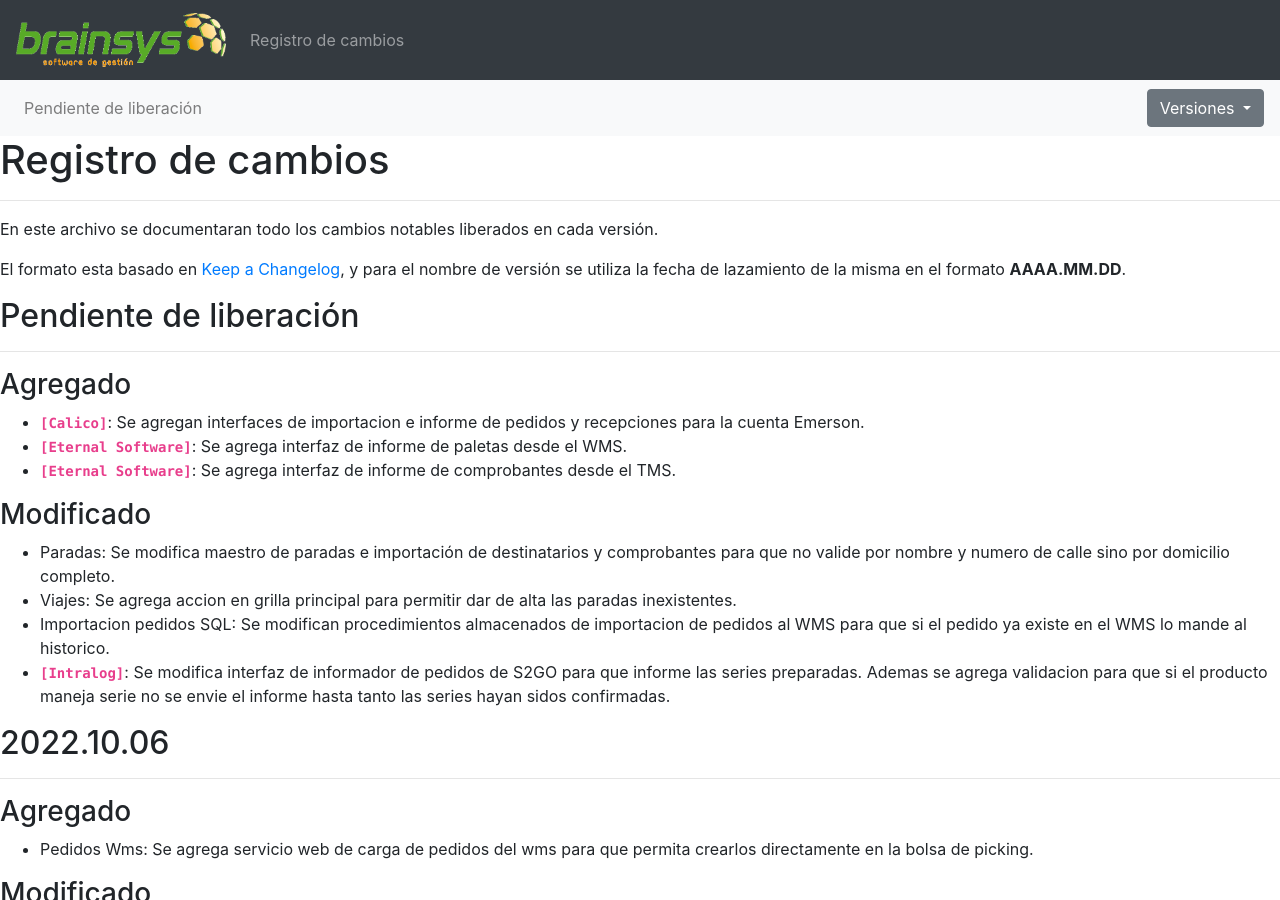
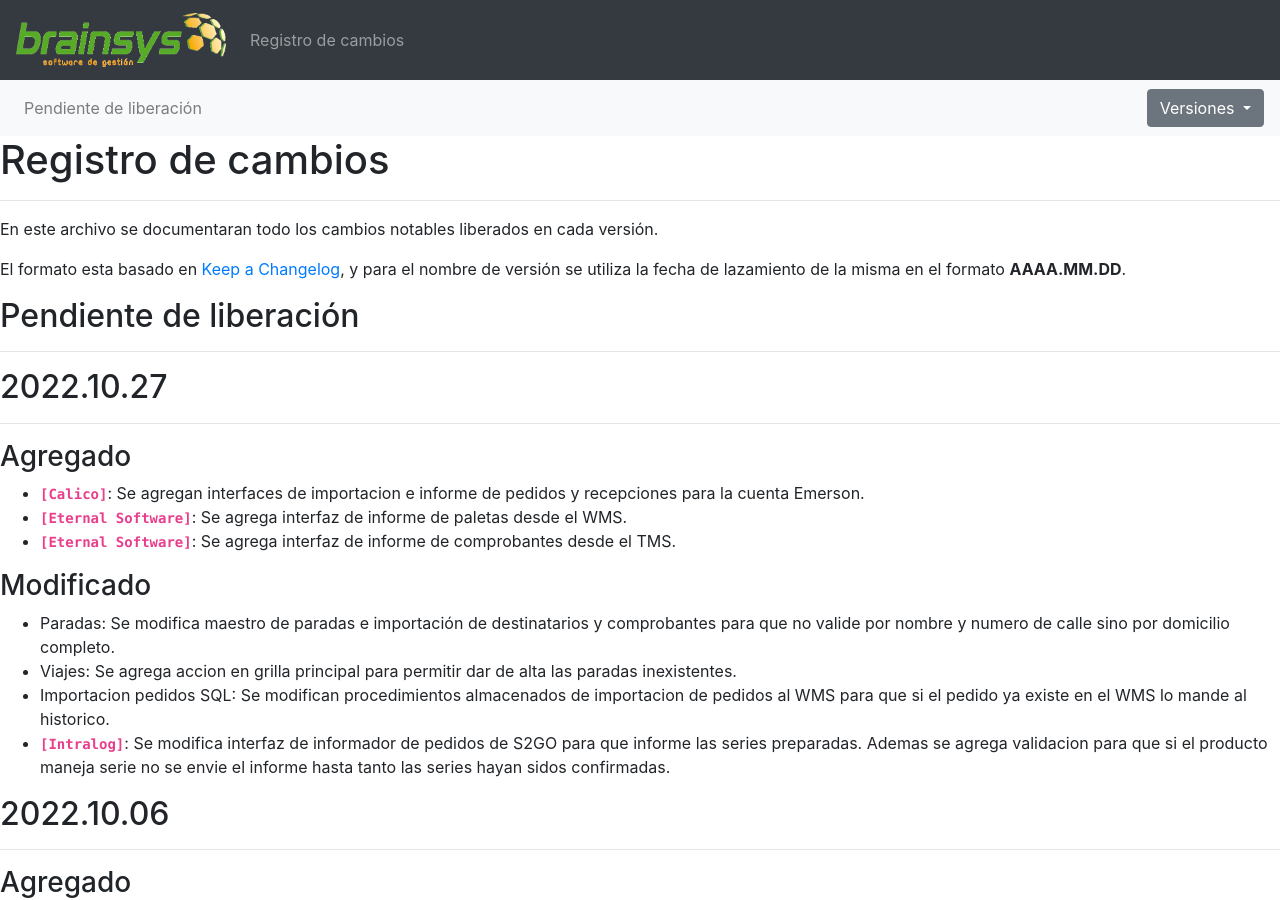
Before and after one commit to brainsys-arsaad/versionado, a Jekyll site: the page built from registro-cambios.markdown, in a window 1280 px wide and 900 px high. Built offline with Jekyll 4.4.1, drawn with Linux system fonts in a browser that asks for light colours.

Commit message:
Update registro-cambios.markdown

```diff
--- a/registro-cambios.markdown
+++ b/registro-cambios.markdown
@@ -6,6 +6,8 @@ navegacion:
     - nombre: "Pendiente de liberación"
       link: "registro-cambios#pendiente-de-liberación"
   versiones:
+    - nombre: "2022.10.27"
+      link: "registro-cambios#20221027"
     - nombre: "2022.10.06"
       link: "registro-cambios#20221006"
     - nombre: "2022.09.13"
@@ -76,6 +78,9 @@ En este archivo se documentaran todo los cambios notables liberados en cada vers
 El formato esta basado en [Keep a Changelog](https://keepachangelog.com/es-ES/1.0.0/), y para el nombre de versión se utiliza la fecha de lazamiento de la misma en el formato **AAAA.MM.DD**.
 
 ## Pendiente de liberación
+---
+
+## 2022.10.27
 ---
 
 ### Agregado
```
